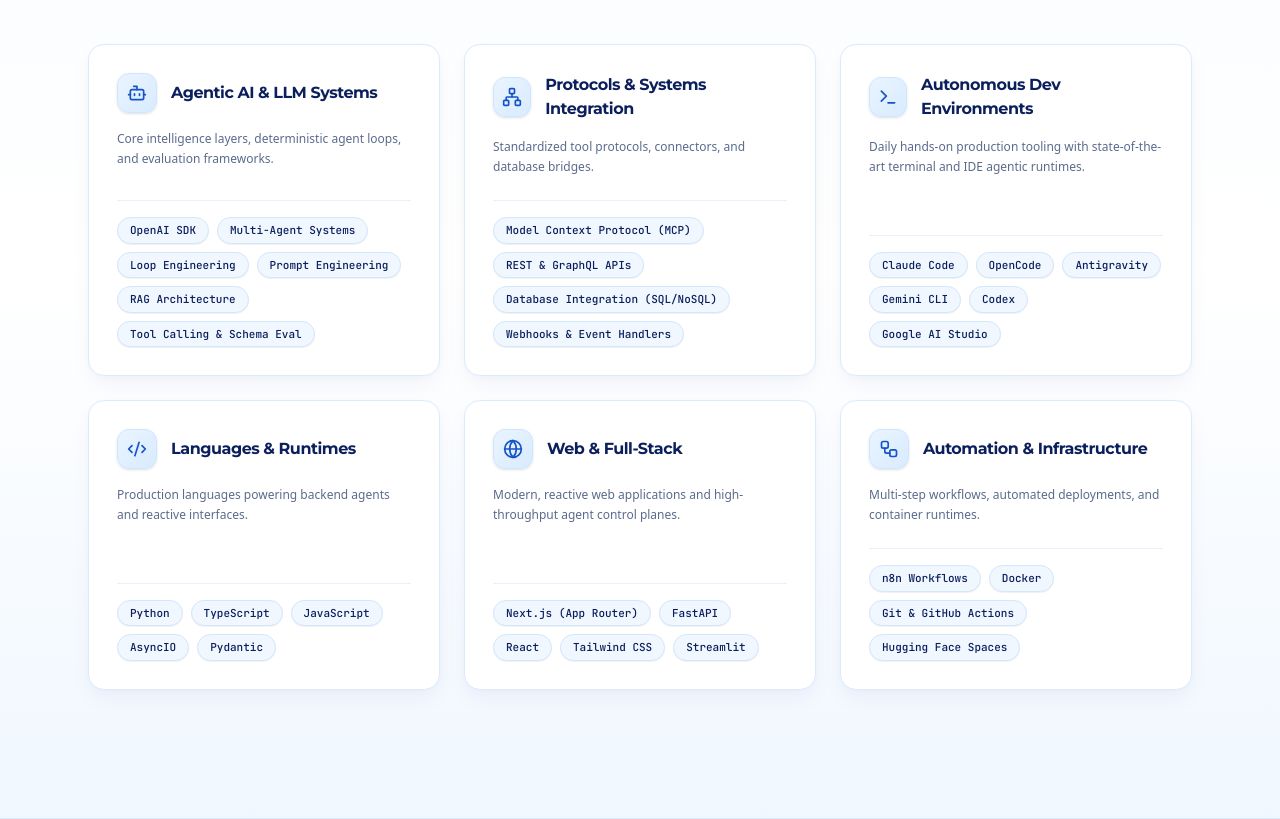
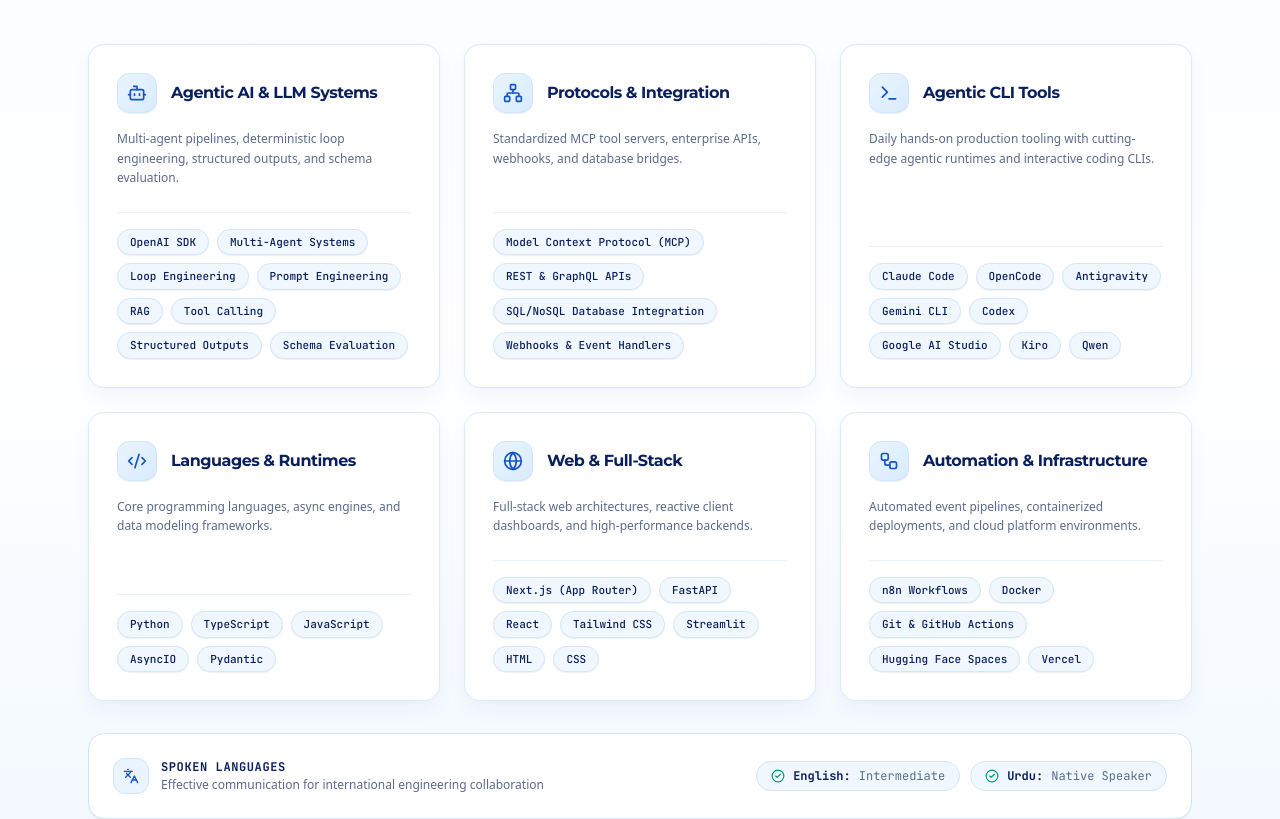
Before and after one commit to SainBux-HadiSeelro/sainbux-portfolio, a Next.js app: page / in a window 1280 px wide. Shown: the part 2460-3279 px from the top of the page. Built offline with nearby package versions, Linux system fonts and the light colour scheme; no server answers.

Commit message:
Update Skills section and categories to match latest resume specifications

```diff
--- a/src/components/Skills.tsx
+++ b/src/components/Skills.tsx
@@ -8,6 +8,8 @@ import {
   Globe,
   Workflow,
   Terminal,
+  Languages,
+  CheckCircle2,
 } from "lucide-react";
 import { SectionPill, CircuitLineDecoration } from "./SignatureElements";
 
@@ -22,31 +24,33 @@ const skillCategories: SkillCategory[] = [
   {
     title: "Agentic AI & LLM Systems",
     icon: Bot,
-    description: "Core intelligence layers, deterministic agent loops, and evaluation frameworks.",
+    description: "Multi-agent pipelines, deterministic loop engineering, structured outputs, and schema evaluation.",
     skills: [
       "OpenAI SDK",
       "Multi-Agent Systems",
       "Loop Engineering",
       "Prompt Engineering",
-      "RAG Architecture",
-      "Tool Calling & Schema Eval",
+      "RAG",
+      "Tool Calling",
+      "Structured Outputs",
+      "Schema Evaluation",
     ],
   },
   {
-    title: "Protocols & Systems Integration",
+    title: "Protocols & Integration",
     icon: Network,
-    description: "Standardized tool protocols, connectors, and database bridges.",
+    description: "Standardized MCP tool servers, enterprise APIs, webhooks, and database bridges.",
     skills: [
       "Model Context Protocol (MCP)",
       "REST & GraphQL APIs",
-      "Database Integration (SQL/NoSQL)",
+      "SQL/NoSQL Database Integration",
       "Webhooks & Event Handlers",
     ],
   },
   {
-    title: "Autonomous Dev Environments",
+    title: "Agentic CLI Tools",
     icon: Terminal,
-    description: "Daily hands-on production tooling with state-of-the-art terminal and IDE agentic runtimes.",
+    description: "Daily hands-on production tooling with cutting-edge agentic runtimes and interactive coding CLIs.",
     skills: [
       "Claude Code",
       "OpenCode",
@@ -54,25 +58,41 @@ const skillCategories: SkillCategory[] = [
       "Gemini CLI",
       "Codex",
       "Google AI Studio",
+      "Kiro",
+      "Qwen",
     ],
   },
   {
     title: "Languages & Runtimes",
     icon: Code2,
-    description: "Production languages powering backend agents and reactive interfaces.",
+    description: "Core programming languages, async engines, and data modeling frameworks.",
     skills: ["Python", "TypeScript", "JavaScript", "AsyncIO", "Pydantic"],
   },
   {
     title: "Web & Full-Stack",
     icon: Globe,
-    description: "Modern, reactive web applications and high-throughput agent control planes.",
-    skills: ["Next.js (App Router)", "FastAPI", "React", "Tailwind CSS", "Streamlit"],
+    description: "Full-stack web architectures, reactive client dashboards, and high-performance backends.",
+    skills: [
+      "Next.js (App Router)",
+      "FastAPI",
+      "React",
+      "Tailwind CSS",
+      "Streamlit",
+      "HTML",
+      "CSS",
+    ],
   },
   {
     title: "Automation & Infrastructure",
     icon: Workflow,
-    description: "Multi-step workflows, automated deployments, and container runtimes.",
-    skills: ["n8n Workflows", "Docker", "Git & GitHub Actions", "Hugging Face Spaces"],
+    description: "Automated event pipelines, containerized deployments, and cloud platform environments.",
+    skills: [
+      "n8n Workflows",
+      "Docker",
+      "Git & GitHub Actions",
+      "Hugging Face Spaces",
+      "Vercel",
+    ],
   },
 ];
 
@@ -80,7 +100,7 @@ export default function Skills() {
   return (
     <section id="skills" className="py-24 md:py-32 relative bg-gradient-to-b from-[#F7FBFF] via-white to-[#F0F7FF] border-b border-[#DCEBFC]">
       {/* Decorative Circuit Lines */}
-      <div className="absolute top-12 left-6 hidden xl:block">
+      <div className="absolute top-12 left-6 hidden xl:block pointer-events-none">
         <CircuitLineDecoration orientation="left" />
       </div>
 
@@ -93,14 +113,13 @@ export default function Skills() {
         <div className="flex flex-col md:flex-row md:items-end justify-between mb-12 gap-4">
           <div>
             <h2 className="font-heading text-3xl sm:text-4xl lg:text-5xl font-extrabold tracking-tight text-[#0B1F5C]">
-              Skills &amp; Frameworks
+              Technical Skills &amp; Stack
             </h2>
-            {/* TODO: verify 50+ workflows claim */}
             <p className="text-[#5B6B8C] text-sm sm:text-base mt-2.5 max-w-xl">
-              Strictly battle-tested tools utilized across 50+ deployed agentic workflows and production systems.
+              Production-grade technologies utilized across 50+ deployed agentic workflows and full-stack systems.
             </p>
           </div>
-          <div className="font-mono text-xs font-semibold text-[#1553C7] bg-[#EAF4FF] px-3.5 py-1.5 rounded-full border border-[#CFE6FF] self-start md:self-auto">
+          <div className="font-mono text-xs font-semibold text-[#1553C7] bg-[#EAF4FF] px-3.5 py-1.5 rounded-full border border-[#CFE6FF] self-start md:self-auto shadow-2xs">
             Focus: Deterministic Loop Engineering
           </div>
         </div>
@@ -117,11 +136,11 @@ export default function Skills() {
                 whileInView={{ opacity: 1, y: 0 }}
                 viewport={{ once: true, margin: "100px" }}
                 transition={{ duration: 0.25, delay: idx * 0.04 }}
-                className="tech-card rounded-2xl p-6 sm:p-7 flex flex-col justify-between group hover:border-[#1EA7FF] transition-all"
+                className="tech-card rounded-2xl p-6 sm:p-7 flex flex-col justify-between group hover:border-[#1EA7FF] hover:shadow-[0_12px_28px_-6px_rgba(21,83,199,0.1)] transition-all bg-white border border-[#DCEBFC]"
               >
                 <div>
                   <div className="flex items-center gap-3.5 mb-4">
-                    <div className="w-10 h-10 rounded-xl bg-gradient-to-br from-[#EAF4FF] to-[#D8EBFF] border border-[#CFE6FF] flex items-center justify-center text-[#1553C7] shadow-sm group-hover:scale-105 group-hover:bg-[#1553C7] group-hover:text-white transition-all">
+                    <div className="w-10 h-10 rounded-xl bg-gradient-to-br from-[#EAF4FF] to-[#D8EBFF] border border-[#CFE6FF] flex items-center justify-center text-[#1553C7] shadow-2xs group-hover:scale-105 group-hover:bg-[#1553C7] group-hover:text-white transition-all">
                       <Icon className="w-5 h-5" />
                     </div>
                     <h3 className="font-heading text-base font-bold text-[#0B1F5C] group-hover:text-[#1553C7] transition-colors">
@@ -134,7 +153,7 @@ export default function Skills() {
                   </p>
                 </div>
 
-                {/* Chhote Rounded Pill Badges */}
+                {/* Rounded Pill Badges */}
                 <div className="flex flex-wrap gap-2 pt-4 border-t border-[#E8F1FC]">
                   {cat.skills.map((skill) => (
                     <span
@@ -149,6 +168,42 @@ export default function Skills() {
             );
           })}
         </div>
+
+        {/* Languages Strip from Resume */}
+        <motion.div
+          initial={{ opacity: 0, y: 12 }}
+          whileInView={{ opacity: 1, y: 0 }}
+          viewport={{ once: true }}
+          transition={{ duration: 0.25, delay: 0.25 }}
+          className="mt-8 p-5 sm:p-6 rounded-2xl bg-white border border-[#CFE6FF] shadow-2xs flex flex-col sm:flex-row items-start sm:items-center justify-between gap-4"
+        >
+          <div className="flex items-center gap-3">
+            <div className="w-9 h-9 rounded-xl bg-[#EAF4FF] border border-[#CFE6FF] flex items-center justify-center text-[#1553C7] shrink-0">
+              <Languages className="w-4 h-4" />
+            </div>
+            <div>
+              <div className="text-xs font-mono font-bold text-[#0B1F5C] uppercase tracking-wider">
+                Spoken Languages
+              </div>
+              <div className="text-xs text-[#5B6B8C] mt-0.5">
+                Effective communication for international engineering collaboration
+              </div>
+            </div>
+          </div>
+
+          <div className="flex flex-wrap items-center gap-2.5 font-mono text-xs">
+            <div className="inline-flex items-center gap-2 px-3.5 py-1.5 rounded-full bg-[#F0F7FF] border border-[#CFE6FF] text-[#0B1F5C]">
+              <CheckCircle2 className="w-3.5 h-3.5 text-emerald-600" />
+              <span className="font-bold">English:</span>
+              <span className="text-[#5B6B8C]">Intermediate</span>
+            </div>
+            <div className="inline-flex items-center gap-2 px-3.5 py-1.5 rounded-full bg-[#F0F7FF] border border-[#CFE6FF] text-[#0B1F5C]">
+              <CheckCircle2 className="w-3.5 h-3.5 text-emerald-600" />
+              <span className="font-bold">Urdu:</span>
+              <span className="text-[#5B6B8C]">Native Speaker</span>
+            </div>
+          </div>
+        </motion.div>
       </div>
     </section>
   );
```
